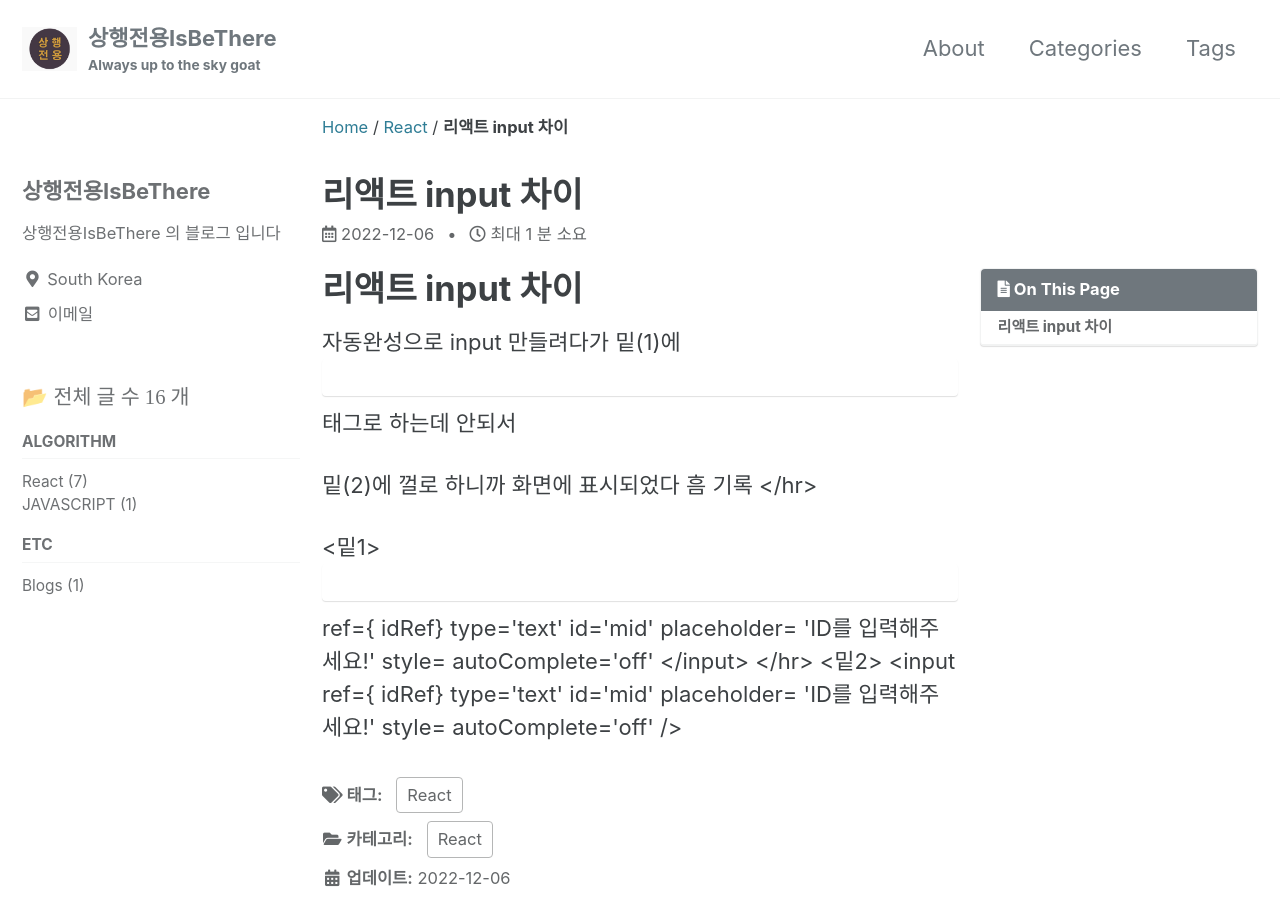
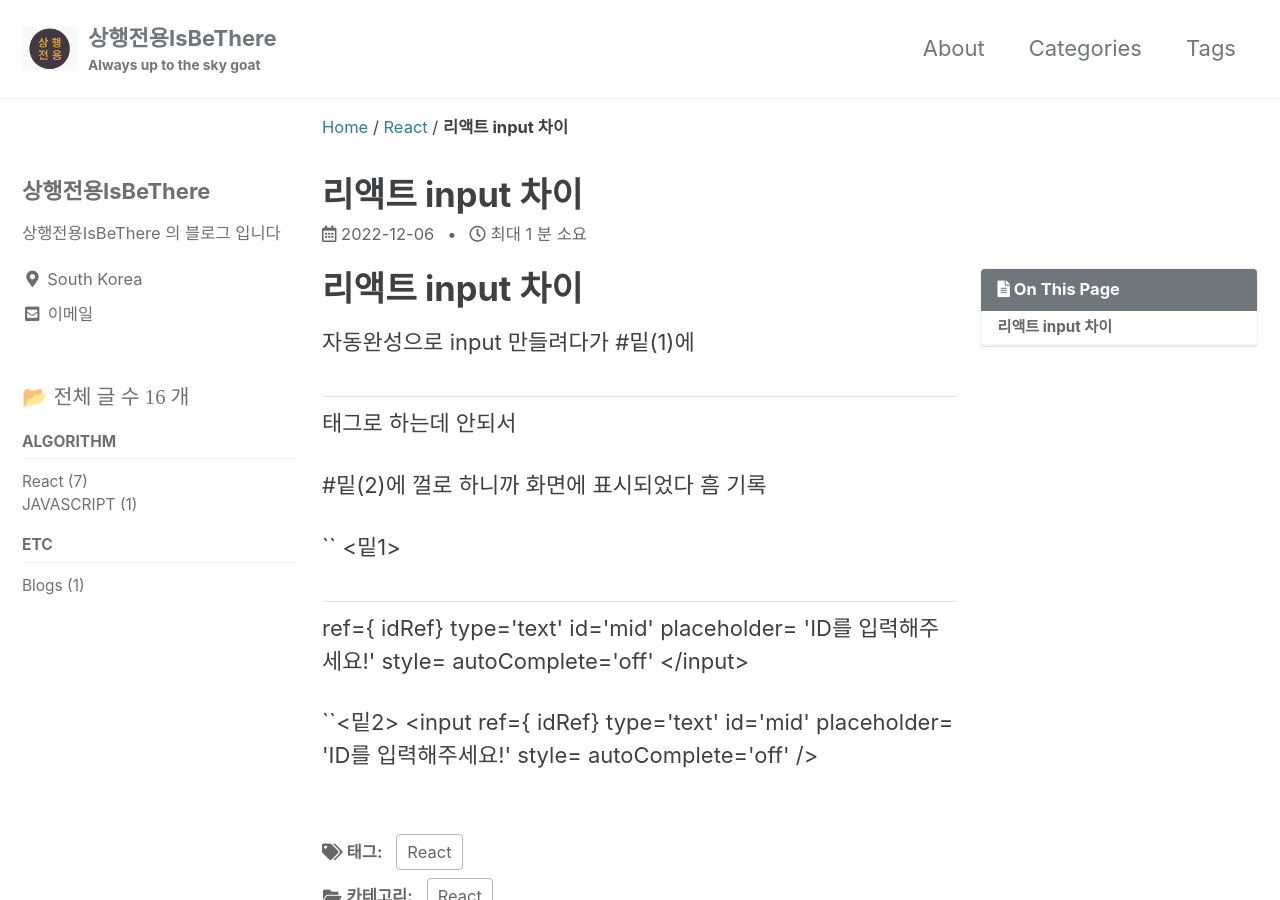
Before and after one commit to ISBETHERE/ISBETHERE.github.io, a Jekyll site: the page built from _posts/Front-end/react/2022-12-06-r1.md, in a window 1280 px wide and 900 px high. Built offline with Jekyll 4.4.1, drawn with Linux system fonts in a browser that asks for light colours; cached includes are drawn as plain includes.

Commit message:
2022-12-06-r1
2022-12-06-r1

```diff
--- a/_posts/Front-end/react/2022-12-06-r1.md
+++ b/_posts/Front-end/react/2022-12-06-r1.md
@@ -9,12 +9,11 @@ toc: true
 # 리액트 input 차이
 
 자동완성으로 input 만들려다가
-밑(1)에 <input> 태그로 하는데 안되서
+#밑(1)에 <input> 태그로 하는데 안되서
 
-밑(2)에 껄로 하니까 화면에 표시되었다 흠
- 기록
- </hr>
- <밑1>
+#밑(2)에 껄로 하니까 화면에 표시되었다 흠 기록
+
+`` <밑1>
     <input>
         ref={ idRef}
         type='text'
@@ -24,8 +23,8 @@ toc: true
         autoComplete='off'
         </input>
 
- </hr>
- <밑2>
+
+ ``<밑2>
 <input
         ref={ idRef}
         type='text'
```
